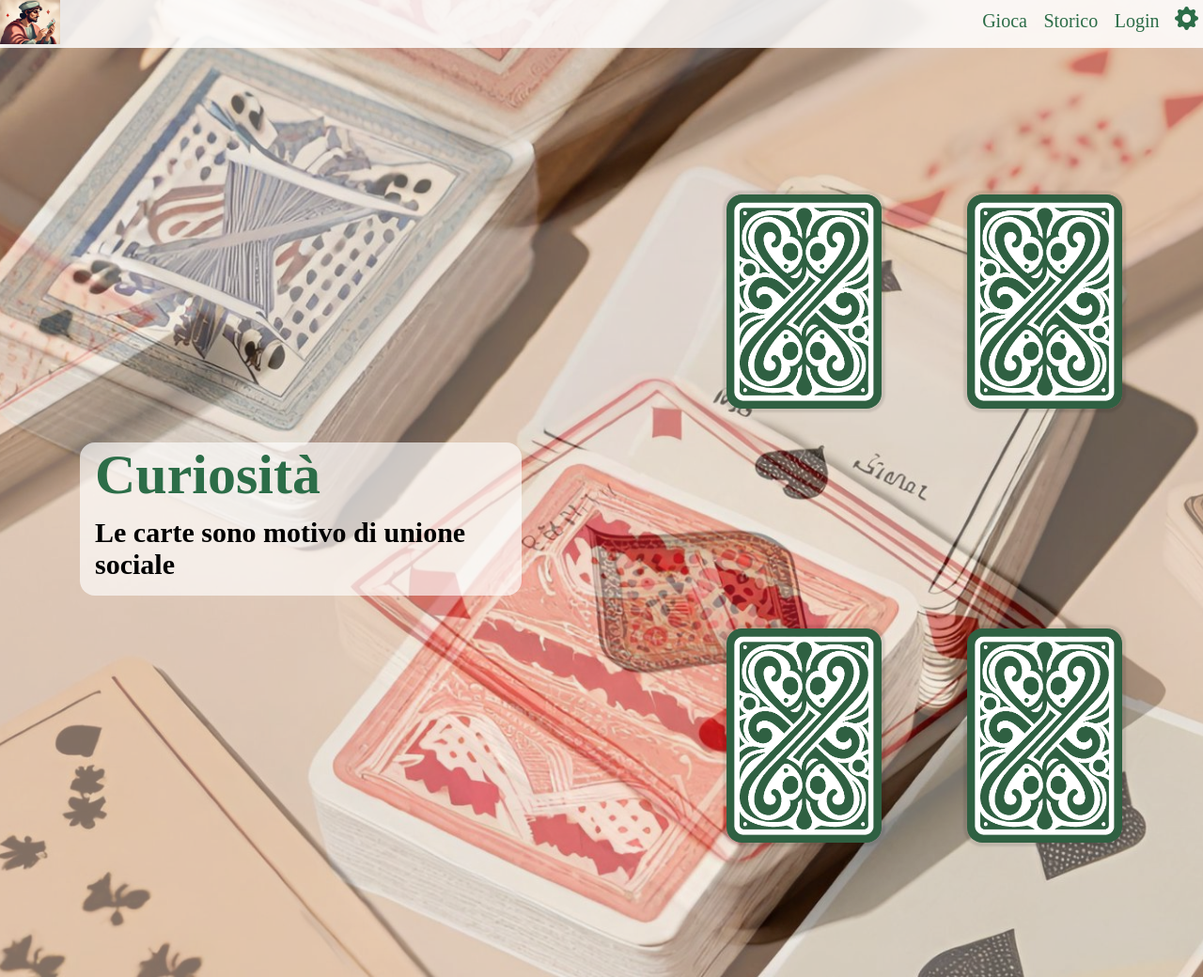
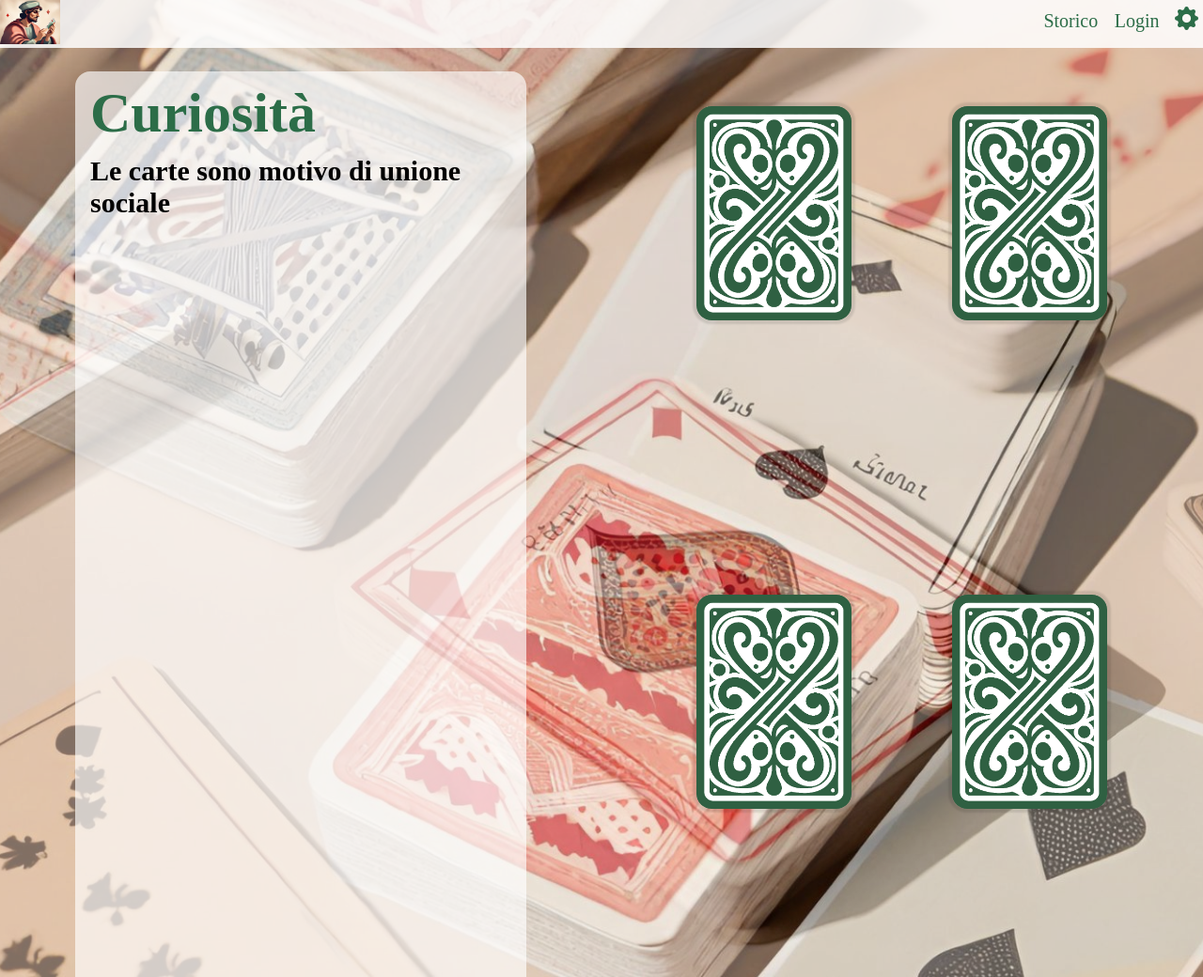
Before and after one commit to chiasrfn/sito, a PHP site: page /home.html in a window 1280 px wide. Shown: the whole page at 94% size. Run offline with PHP 8.4, Linux system fonts and the light colour scheme.

Commit message:
Add files via upload

```diff
--- a/home.html
+++ b/home.html
@@ -15,7 +15,6 @@
       <img src="immagini/logo2.jpg" class="logo" margine-top="0px">
     </a>
     <div class="button-container">
-      <button data-modal-target=#giocamodal class="bheader gioca" id="gioca">Gioca</button>
       <button class="bheader storico" id="storico">Storico</button>
       <button data-modal-target=#loginmodal class="bheader login">Login</button>
       <button data-modal-target=#gearmodal class="btn-gear" >
@@ -75,37 +74,17 @@
   </div>
   <div id="overlay"></div>
 
-  <!--Gioca-->
-  <div id="giocamodal" class="modal gioca">
-    <label class="cerchi" id="cerchio1"></label>
-    <label class="cerchi" id="cerchio2"></label>
-    <label class="cerchi" id="cerchio3"></label>
-    <label class="cerchi" id="cerchio4"></label>
-  </div>
-  <div id="overlay"></div>
-
 
   <div class="container">
-    <table>
-      <tr>
-          <td colspan=10 rowspan=10>
+    <div class="left-side" >
       <div class="cur">
         <h1 id="titolocur">Curiosità</h1>
         <h2><span id="frasi">Le carte sono motivo di unione sociale</span></h2>
       </div>
-          </td>
-          <td></td>
-          <td></td>
-          <td></td>
-          <td></td>
-          <td></td>
-          <td></td>
-          <td></td>
-          <td></td>
-          <td></td>
-          <td></td>
-      </tr>
+    </div>
 
+    <div class="right-side">
+      <table>
         <tr>
             <td></td>
             <td></td>
@@ -225,7 +204,6 @@
           <td></td>
           <td></td>
       </tr>
-
     </table>
   </div>
   <script src="script.js"></script>
--- a/style.css
+++ b/style.css
@@ -31,6 +31,7 @@ button {
     width: 100%;
     height: 100vh;
     overflow:  hidden;
+    display: flex;
     position: relative;
     box-sizing: border-box;
     background-image: url(/immagini/sfondo1.jpg);
@@ -46,6 +47,19 @@ button {
     animation: change 60s infinite ease-in-out;
     overflow-y: scroll;
     overflow-x: none;
+}
+
+.left-side {
+  flex: 1;
+  display: flex;
+  height: 100Vh;
+  margin-top: 60px;
+}
+
+.right-side {
+  flex: 1;
+  display: flex;
+  height: 100vh;
 }
 
 /*differenze tra i device*/
@@ -157,6 +171,7 @@ table, th, td {
 }
 
 table{
+
     width: 100%;
     height: 100vh;
     margin-top: 2em;
@@ -180,7 +195,6 @@ td[colspan="10"] {
     justify-content: center;
     perspective: 600px;
     cursor: pointer;
-  z-index: 10050;
 }
 
 .conteinercard:hover > .card{
@@ -194,7 +208,6 @@ td[colspan="10"] {
     position: relative;
     transition: transform 1.5s;
     transform-style: preserve-3d;
-  z-index: 10050;
 }
 
 .front,
@@ -205,7 +218,6 @@ td[colspan="10"] {
     box-shadow: 0 0 2px 4px rgba(0, 0, 0, 0.1);
     position: absolute;
     backface-visibility: hidden;
-  z-index: 10050;
 
 }
 
@@ -495,55 +507,3 @@ td[colspan="10"] {
     right: 3.5px;
     transform: translateX(-50%);
   }
-
-/*Gioca*/
-
-#giocamodal{
-  width: 100vw;
-  height: 100vh;
-  background-color:transparent;
-}
-
-#cerchio1{
-  position:fixed;
-  height: 100px;
-  width: 100px;
-  border-radius: 100px;
-  z-index: 40000;
-  background-color: rgba(255, 255, 255, 0.50);
-  margin-top: 12.5%;
-  margin-left: 60.75%;
-}
-
-#cerchio2{
-  position:fixed;
-  height: 100px;
-  width: 100px;
-  border-radius: 100px;
-  z-index: 40000;
-  background-color: rgba(255, 255, 255, 0.50);
-  margin-top: 12.5%;
-  margin-left: 80.75%;
-}
-
-#cerchio3{
-  position:fixed;
-  height: 100px;
-  width: 100px;
-  border-radius: 100px;
-  z-index: 40000;
-  background-color: rgba(255, 255, 255, 0.50);
-  margin-top: 33.5%;
-  margin-left: 60.75%;
-}
-
-#cerchio4{
-  position:fixed;
-  height: 100px;
-  width: 100px;
-  border-radius: 100px;
-  z-index: 40000;
-  background-color: rgba(255, 255, 255, 0.50);
-  margin-top: 33.5%;
-  margin-left: 80.75%;
-}
```
Lines whose indentation alone changed are shown as unchanged.
